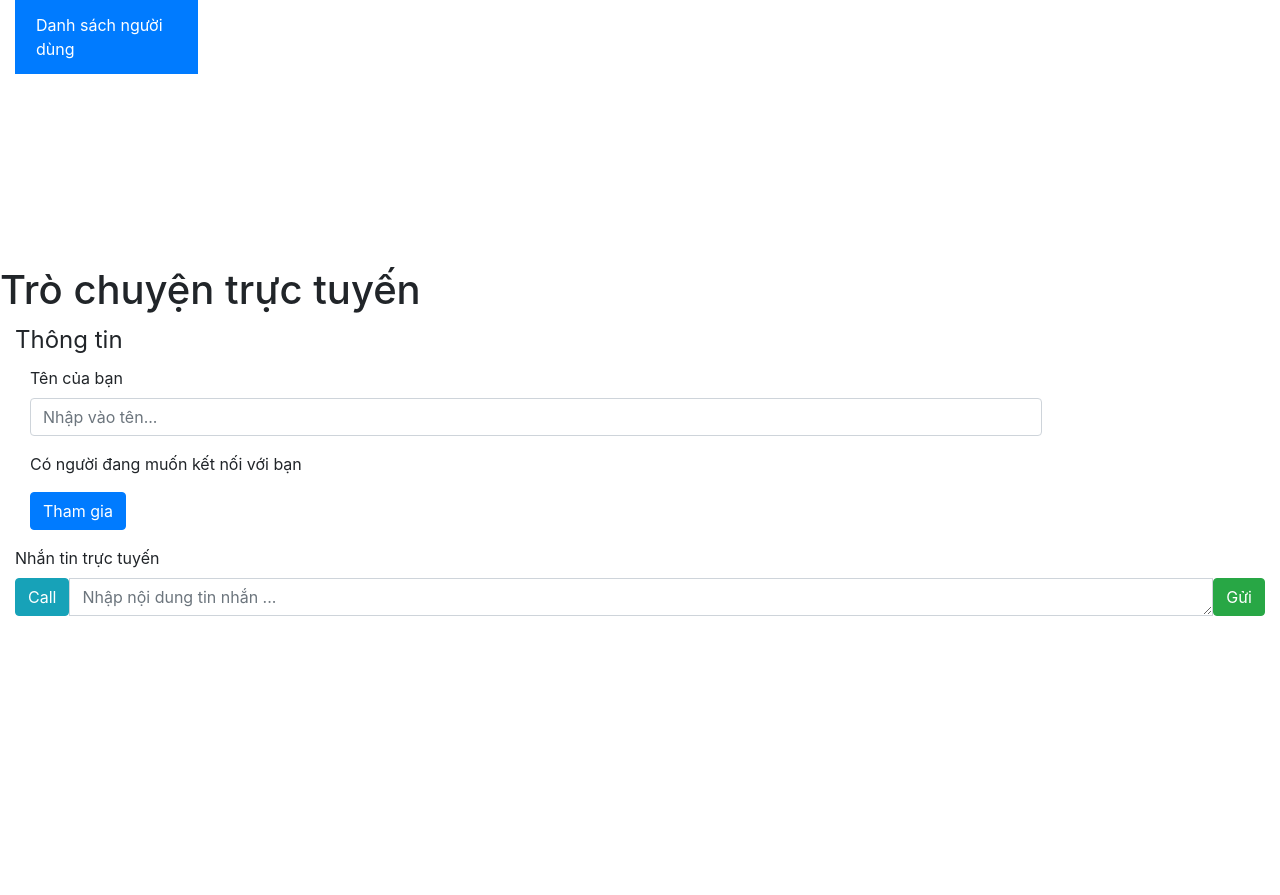
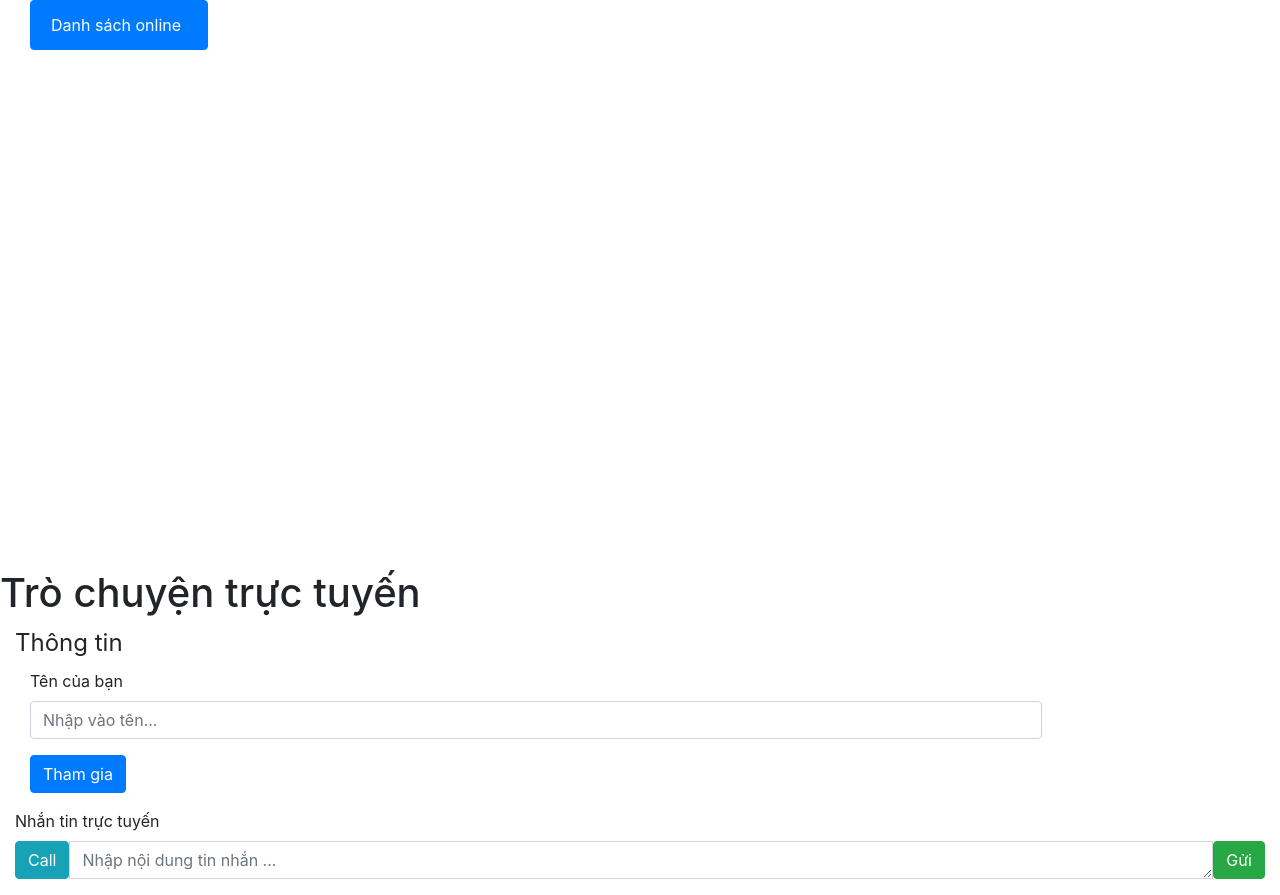
Before and after one commit to minhhuyhahaha/videocall, a website: page index.html in a window 1280 px wide. Before the commit the page ends 800 px from the top, so only its background shows below. Drawn offline with nearby package versions, Linux system fonts and the light colour scheme; no server answers; files whose address does not match are found by name.

Commit message:
Update index.html

```diff
--- a/index.html
+++ b/index.html
@@ -12,11 +12,11 @@
 
     <body>
         <div class="container-fluid">
-            <div class="row">
+            <div class="hidden" id="show-camera">
                 <div class="col-md-2 col-lg-2">
-                    <div class="hidden" id="list-online">
+                    <div class="list-group" id="list-online">
                         <div class="list-group-item list-group-item-action active">
-                        Danh sách người dùng
+                        Danh sách online
                         </div>
                     </div>
                 </div>
@@ -47,13 +47,6 @@
                                 <label for="name" class="col-lg-2 control-label">Tên của bạn</label>
                                 <div class="col-lg-10">
                                     <input type="text" class="form-control" name="name" id="name" placeholder="Nhập vào tên...">
-                                </div>
-                            </div>
-                            <div class="form-group">
-                                <div class="col-lg-10">
-                                    <div id="connected_peer_container" class="hidden">
-                                        Có người đang muốn kết nối với bạn
-                                    </div>
                                 </div>
                             </div>
                             <div class="form-group">
```
